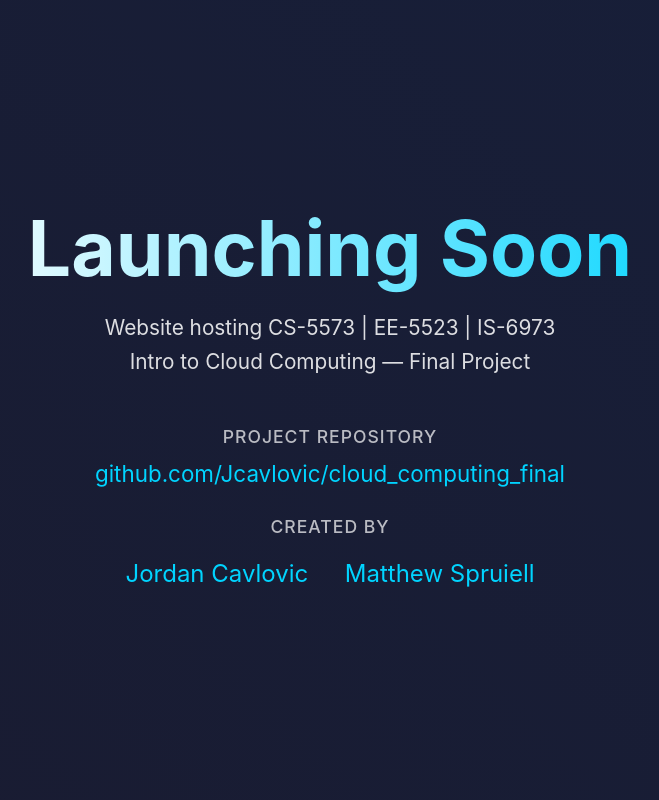
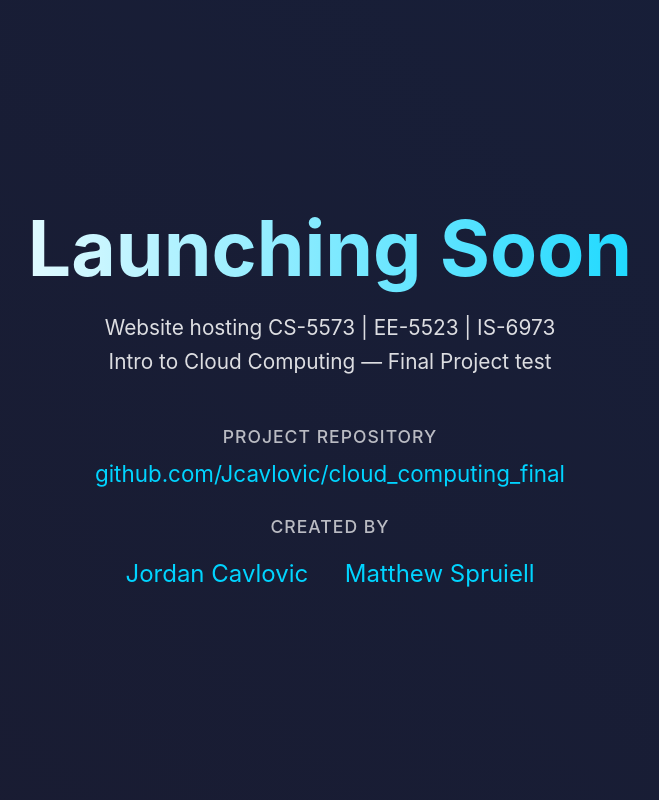
Before and after one commit to Jcavlovic/cloud_computing_final, a Flask app: page / in a window 1280 px wide. Shown: the whole page, without its empty margins (310-969 px from the left). Run offline with Flask 3, Linux system fonts and the light colour scheme.

Commit message:
Test autoupdate

```diff
--- a/templates/index.html
+++ b/templates/index.html
@@ -18,7 +18,7 @@
     <h1>Launching Soon</h1>
     <p class="subtitle">
       Website hosting CS-5573 | EE-5523 | IS-6973<br>
-      Intro to Cloud Computing — Final Project
+      Intro to Cloud Computing — Final Project test
     </p>
 
     <div class="info-section">
```
